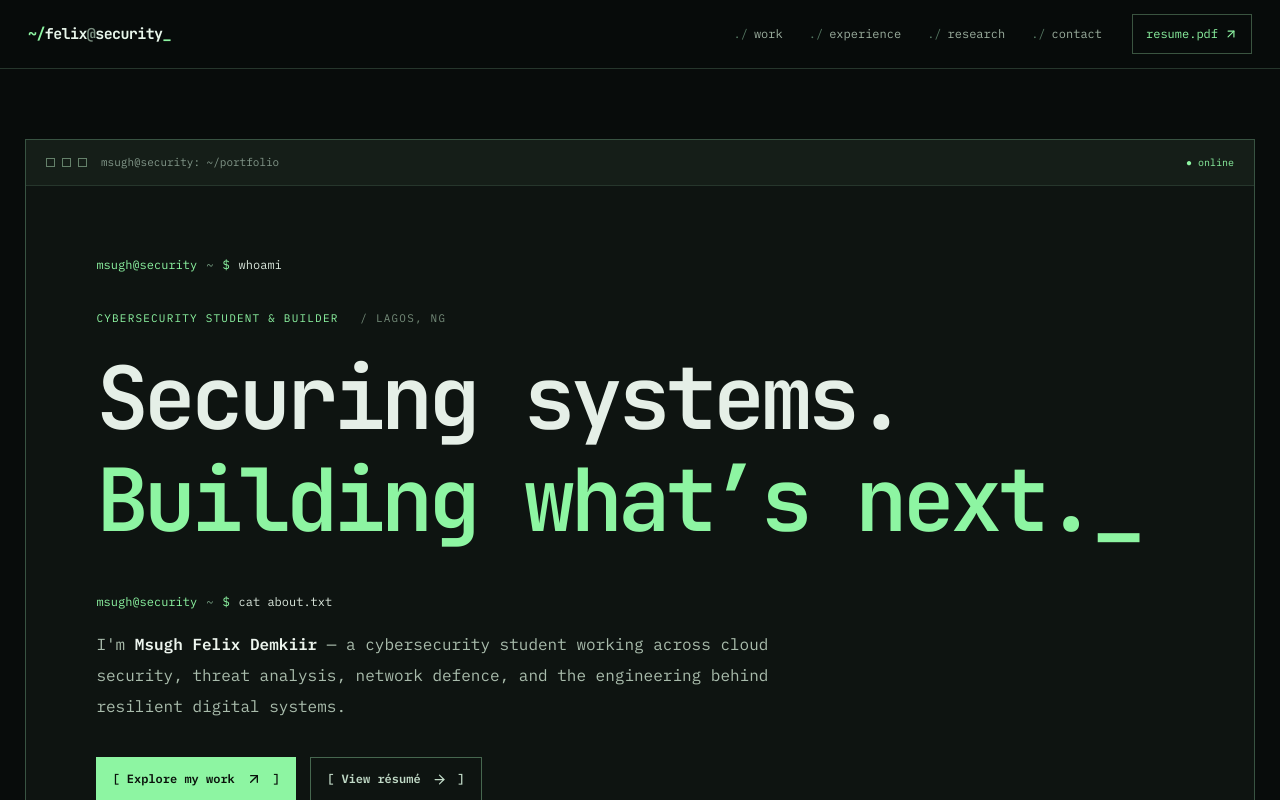
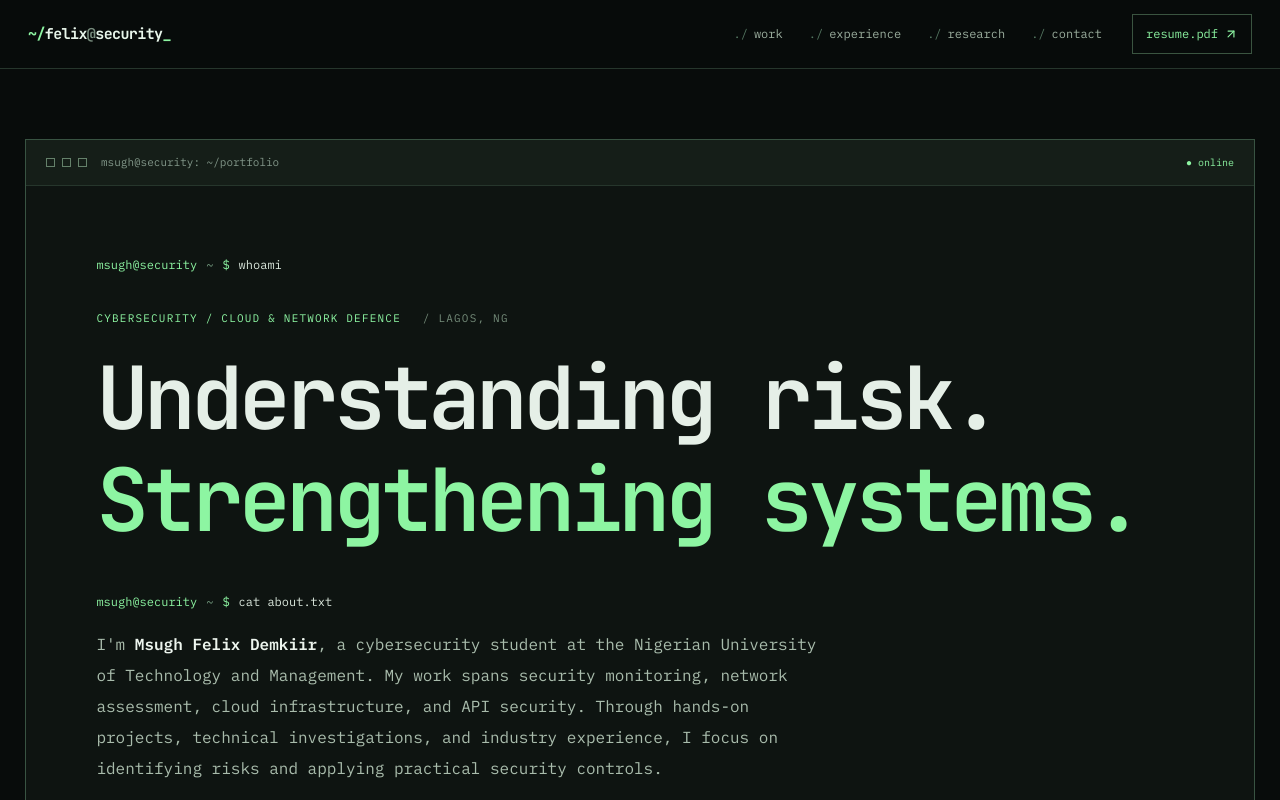
Before and after one commit to msugh1/felixdemkiir, a React (Vite) app: page / in a window 1280 px wide. Shown: the top 800 px of the page. Built offline with nearby package versions, Linux system fonts and the light colour scheme.

Commit message:
content: refine cybersecurity hero with professional, evidence-led introduction

```diff
--- a/src/app/pages/Home.tsx
+++ b/src/app/pages/Home.tsx
@@ -175,11 +175,11 @@ function Hero() {
           </div>
           <div className="terminal-window-content">
             <div className="terminal-command"><span className="terminal-path">msugh@security</span><span className="terminal-tilde"> ~ </span><span className="terminal-dollar">$</span><span>whoami</span></div>
-            <p className="terminal-hero-overline">CYBERSECURITY STUDENT & BUILDER <span>/ LAGOS, NG</span></p>
-            <h1 id="hero-title">Securing systems.<br/><span>Building what’s next.</span><span className="terminal-cursor" aria-hidden="true">_</span></h1>
+            <p className="terminal-hero-overline">CYBERSECURITY / CLOUD & NETWORK DEFENCE <span>/ LAGOS, NG</span></p>
+            <h1 id="hero-title">Understanding risk.<br/><span>Strengthening systems.</span></h1>
             <div className="terminal-hero-description">
               <div className="terminal-command"><span className="terminal-path">msugh@security</span><span className="terminal-tilde"> ~ </span><span className="terminal-dollar">$</span><span>cat about.txt</span></div>
-              <p>I'm <strong>Msugh Felix Demkiir</strong> — a cybersecurity student working across cloud security, threat analysis, network defence, and the engineering behind resilient digital systems.</p>
+              <p>I'm <strong>Msugh Felix Demkiir</strong>, a cybersecurity student at the Nigerian University of Technology and Management. My work spans security monitoring, network assessment, cloud infrastructure, and API security. Through hands-on projects, technical investigations, and industry experience, I focus on identifying risks and applying practical security controls.</p>
             </div>
             <div className="terminal-hero-actions"><a href="#work" className="terminal-primary-link">[ Explore my work <ArrowUpRight size={16}/> ]</a><a href="https://drive.google.com/file/d/119fkAt46DgATxfIaGVOlPkx-4DCrxyb-/view?usp=sharing" target="_blank" rel="noopener noreferrer" className="terminal-secondary-link">[ View résumé <ArrowRight size={15}/> ]</a></div>
             <div className="terminal-stats" aria-label="Portfolio highlights">
```
